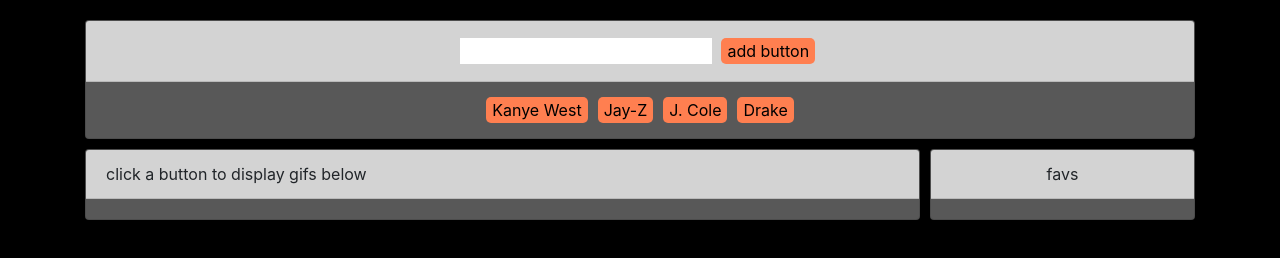
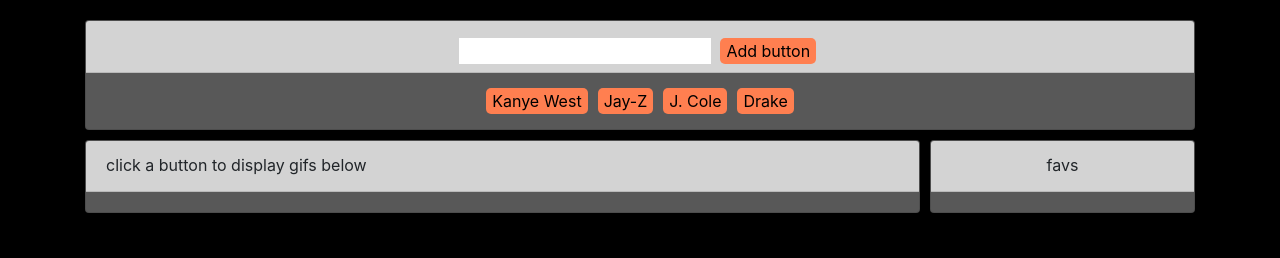
Before and after one commit to scottgall/gifApp, a plain HTML site: page index.html in a window 1280 px wide. Drawn offline with nearby package versions, Linux system fonts and the light colour scheme.

Commit message:
card-header hight fix

```diff
--- a/assets/css/style.css
+++ b/assets/css/style.css
@@ -54,6 +54,7 @@ button, #add-button {
 }
 .card-header {
     background-color: lightgrey;
+    height: 51.5px;
 }
 .arrow {
     position: relative;
--- a/index.html
+++ b/index.html
@@ -18,7 +18,7 @@
                     <div class="card-header">
                         <form id="button-form">
                         <input type="text" id="button-input">
-                        <input id="add-button" type="submit" value="add button">
+                        <input id="add-button" type="submit" value="Add button">
                         </form>
                     </div>
                     <div class="card-body">
```
Also changed, not shown: 2 other files.
